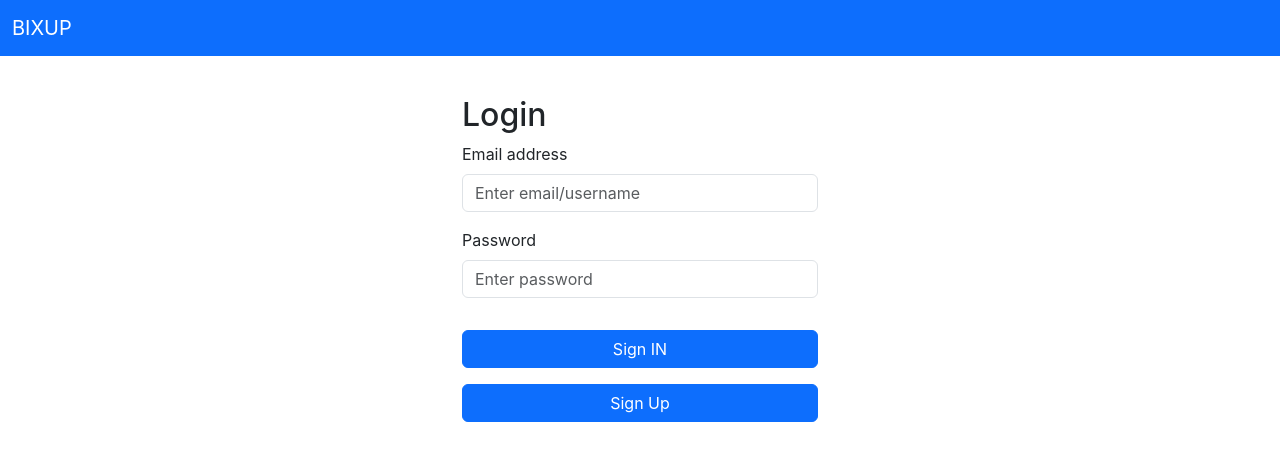
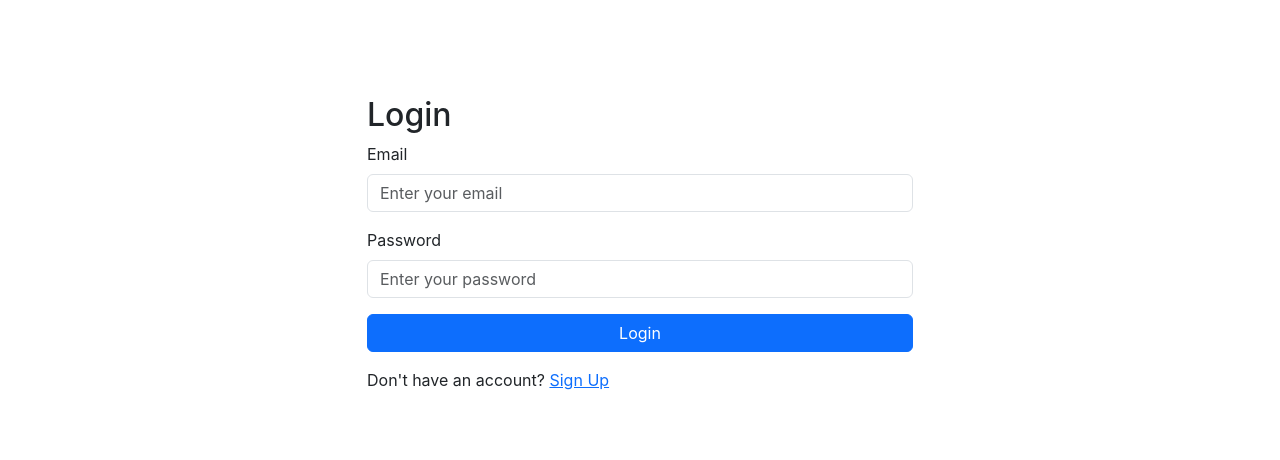
Before and after one commit to Nate-Ar/CS-445-Project, a React (Create React App) app in the folder bizup/: page / in a window 1280 px wide. Shown: the top 460 px of the page. Built offline with nearby package versions, Linux system fonts and the light colour scheme.

Commit message:
addmin funtoniailty to the site

```diff
--- a/bizup/src/pages/LoginPage.jsx
+++ b/bizup/src/pages/LoginPage.jsx
@@ -1,62 +1,25 @@
 import React, { useState } from "react";
-import { Link, useNavigate } from "react-router-dom";
+import { Link } from "react-router-dom";
 
 const LoginPage = () => {
     const [email, setEmail] = useState("");
     const [password, setPassword] = useState("");
-    const [error, setError] = useState("");
-    const navigate = useNavigate(); // For navigation
-
-    const handleLogin = (e) => {
-        e.preventDefault();
-        fetch("/api/login", {
-            method: "POST",
-            headers: {
-                "Content-Type": "application/json",
-            },
-            body: JSON.stringify({ email, password }),
-        })
-            .then((response) => {
-                if (response.ok) {
-                    return response.json();
-                } else {
-                    throw new Error("Invalid credentials");
-                }
-            })
-            .then((data) => {
-                console.log("Login successful:", data);
-                navigate("/home"); // Redirect to home page
-            })
-            .catch((err) => {
-                console.error("Login error:", err);
-                setError("Invalid email or password. Please try again.");
-            });
-    };
 
     return (
-        <div className="container">
-            <div className="container-fluid">
-                <nav className="navbar navbar-expand-lg navbar-dark bg-primary fixed-top">
-                    <div className="container-fluid">
-                        <a className="navbar-brand" href="#">BIXUP</a>
-                    </div>
-                </nav>
-            </div>
-
-            <div className="row justify-content-center mt-5">
-                <div className="col-md-4 mt-5">
+        <div className="container mt-5 pt-5">
+            <div className="row justify-content-center">
+                <div className="col-md-6">
                     <h2>Login</h2>
-                    <form onSubmit={handleLogin}>
+                    <form>
                         <div className="mb-3">
-                            <label htmlFor="email" className="form-label">Email address</label>
+                            <label htmlFor="email" className="form-label">Email</label>
                             <input
                                 type="email"
                                 className="form-control"
                                 id="email"
-                                placeholder="Enter email/username"
                                 value={email}
                                 onChange={(e) => setEmail(e.target.value)}
-                                required
+                                placeholder="Enter your email"
                             />
                         </div>
                         <div className="mb-3">
@@ -65,21 +28,21 @@ const LoginPage = () => {
                                 type="password"
                                 className="form-control"
                                 id="password"
-                                placeholder="Enter password"
                                 value={password}
                                 onChange={(e) => setPassword(e.target.value)}
-                                required
+                                placeholder="Enter your password"
                             />
                         </div>
-                        {error && <div className="alert alert-danger">{error}</div>}
 
+                        {/* Login button using Link */}
+                        <Link to="/homepage" className="btn btn-primary w-100">
+                            Login
+                        </Link>
                     </form>
-                    <Link to="/homepage" className="btn btn-primary mt-3 w-100">
-                        Sign IN
-                    </Link>
-                    <Link to="/signup" className="btn btn-primary mt-3 w-100">
-                        Sign Up
-                    </Link>
+
+                    <div className="mt-3">
+                        <p>Don't have an account? <Link to="/signup">Sign Up</Link></p>
+                    </div>
                 </div>
             </div>
         </div>
--- a/bizup/src/pages/SignUp.jsx
+++ b/bizup/src/pages/SignUp.jsx
@@ -15,7 +15,7 @@ const SignUpPage = () => {
     const handleCloseModal = () => {
         setShowModal(false);
         // Navigate to the login page after closing the modal
-        navigate("/");
+        navigate("/homepage");
     };
 
     return (
```
